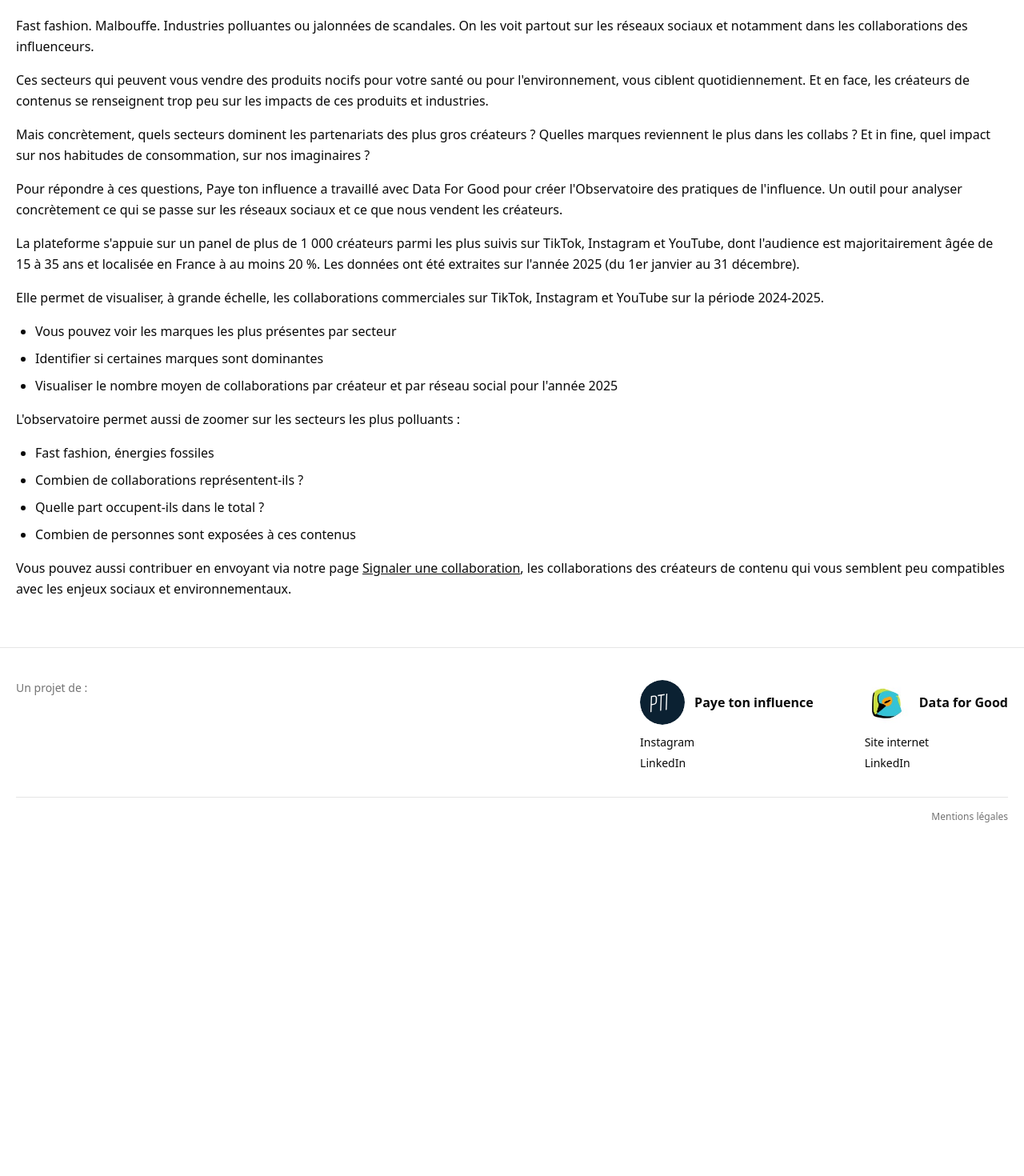
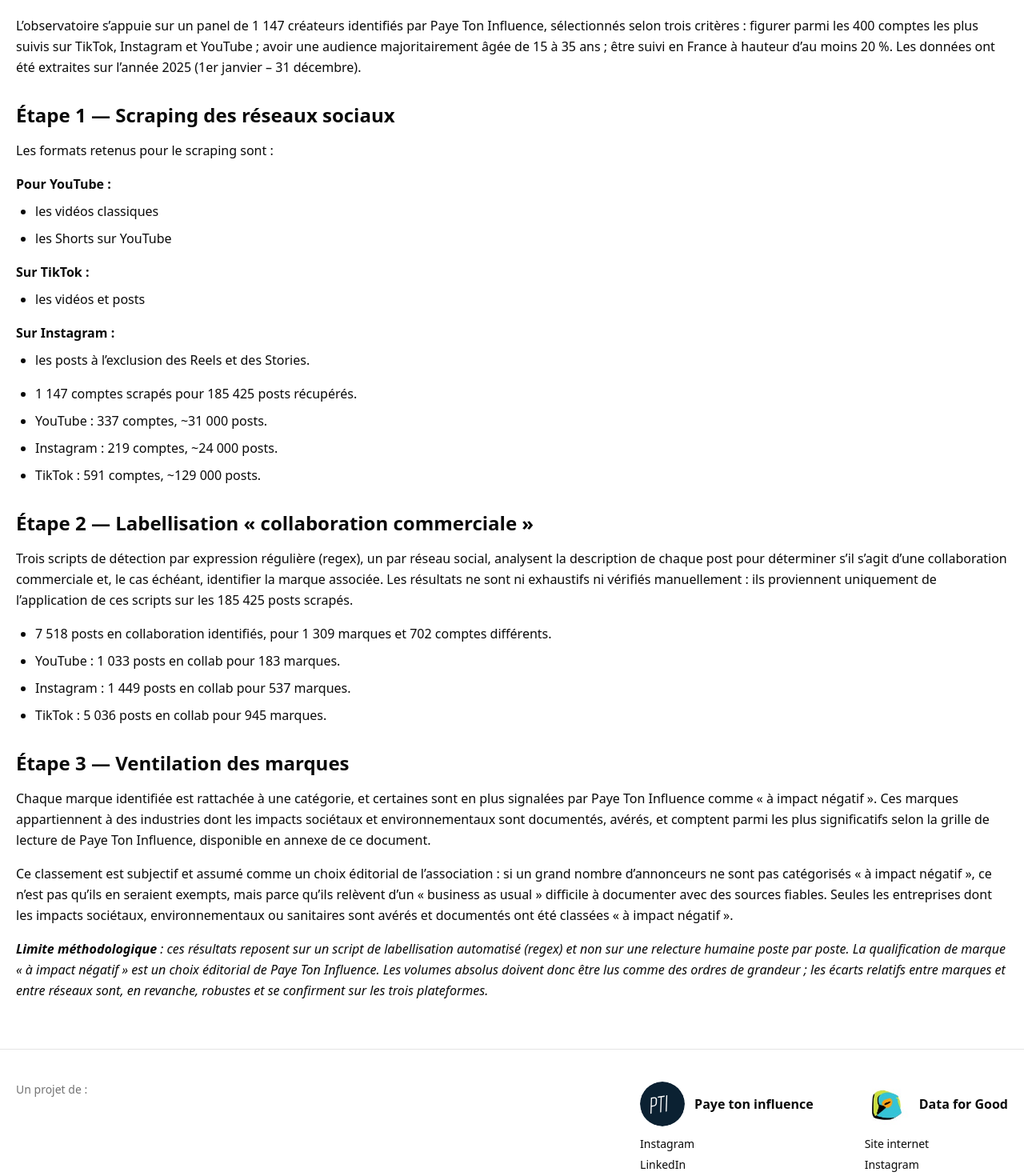
Before and after one commit to dataforgoodfr/14_ObservatoirePratiqueInfluence, a Next.js app in the folder frontend/: page /about-us in a window 1280 px wide. Shown: the part 1440-2910 px from the top of the page at 80% size. Before the commit the page ends 2509 px from the top, so only its background shows below. Built offline with nearby package versions, Linux system fonts and the light colour scheme.

Commit message:
feat: change about-us page content and add D4G - instagram link on footer

```diff
--- a/frontend/app/about-us/page.tsx
+++ b/frontend/app/about-us/page.tsx
@@ -113,71 +113,98 @@
         <Container>
           <div className="flex flex-col gap-6 w-full">
             <h2 className="text-center text-foreground font-bold leading-tight text-3xl md:text-4xl">
-              {"À propos de l’observatoire de l’influence responsable"}
+              {"À propos de la méthodologie de l’Observatoire"}
             </h2>
             <div className="flex flex-col gap-4 text-foreground text-base leading-relaxed">
               <p>
                 {
-                  "Fast fashion. Malbouffe. Industries polluantes ou jalonnées de scandales. On les voit partout sur les réseaux sociaux et notamment dans les collaborations des influenceurs."
+                  "L’observatoire s’appuie sur un panel de 1 147 créateurs identifiés par Paye Ton Influence, sélectionnés selon trois critères : figurer parmi les 400 comptes les plus suivis sur TikTok, Instagram et YouTube ; avoir une audience majoritairement âgée de 15 à 35 ans ; être suivi en France à hauteur d’au moins 20 %. Les données ont été extraites sur l’année 2025 (1er janvier – 31 décembre)."
                 }
               </p>
+
+              <h3 className="mt-4 text-foreground font-bold leading-tight text-xl md:text-2xl">
+                {"Étape 1 — Scraping des réseaux sociaux"}
+              </h3>
+              <p>{"Les formats retenus pour le scraping sont :"}</p>
+              <div className="flex flex-col gap-2">
+                <p>
+                  <strong>{"Pour YouTube :"}</strong>
+                </p>
+                <ul className="list-disc pl-6 flex flex-col gap-2">
+                  <li>{"les vidéos classiques"}</li>
+                  <li>{"les Shorts sur YouTube"}</li>
+                </ul>
+              </div>
+              <div className="flex flex-col gap-2">
+                <p>
+                  <strong>{"Sur TikTok :"}</strong>
+                </p>
+                <ul className="list-disc pl-6 flex flex-col gap-2">
+                  <li>{"les vidéos et posts"}</li>
+                </ul>
+              </div>
+              <div className="flex flex-col gap-2">
+                <p>
+                  <strong>{"Sur Instagram :"}</strong>
+                </p>
+                <ul className="list-disc pl-6 flex flex-col gap-2">
+                  <li>
+                    {"les posts à l’exclusion des Reels et des Stories."}
+                  </li>
+                </ul>
+              </div>
+              <ul className="list-disc pl-6 flex flex-col gap-2">
+                <li>
+                  {"1 147 comptes scrapés pour 185 425 posts récupérés."}
+                </li>
+                <li>{"YouTube : 337 comptes, ~31 000 posts."}</li>
+                <li>{"Instagram : 219 comptes, ~24 000 posts."}</li>
+                <li>{"TikTok : 591 comptes, ~129 000 posts."}</li>
+              </ul>
+
+              <h3 className="mt-4 text-foreground font-bold leading-tight text-xl md:text-2xl">
+                {"Étape 2 — Labellisation « collaboration commerciale »"}
+              </h3>
               <p>
                 {
-                  "Ces secteurs qui peuvent vous vendre des produits nocifs pour votre santé ou pour l'environnement, vous ciblent quotidiennement. Et en face, les créateurs de contenus se renseignent trop peu sur les impacts de ces produits et industries."
-                }
-              </p>
-              <p>
-                {
-                  "Mais concrètement, quels secteurs dominent les partenariats des plus gros créateurs ? Quelles marques reviennent le plus dans les collabs ? Et in fine, quel impact sur nos habitudes de consommation, sur nos imaginaires ?"
-                }
-              </p>
-              <p>
-                {
-                  "Pour répondre à ces questions, Paye ton influence a travaillé avec Data For Good pour créer l'Observatoire des pratiques de l'influence. Un outil pour analyser concrètement ce qui se passe sur les réseaux sociaux et ce que nous vendent les créateurs."
-                }
-              </p>
-              <p>
-                {
-                  "La plateforme s'appuie sur un panel de plus de 1 000 créateurs parmi les plus suivis sur TikTok, Instagram et YouTube, dont l'audience est majoritairement âgée de 15 à 35 ans et localisée en France à au moins 20 %. Les données ont été extraites sur l'année 2025 (du 1er janvier au 31 décembre)."
-                }
-              </p>
-              <p>
-                {
-                  "Elle permet de visualiser, à grande échelle, les collaborations commerciales sur TikTok, Instagram et YouTube sur la période 2024-2025."
+                  "Trois scripts de détection par expression régulière (regex), un par réseau social, analysent la description de chaque post pour déterminer s’il s’agit d’une collaboration commerciale et, le cas échéant, identifier la marque associée. Les résultats ne sont ni exhaustifs ni vérifiés manuellement : ils proviennent uniquement de l’application de ces scripts sur les 185 425 posts scrapés."
                 }
               </p>
               <ul className="list-disc pl-6 flex flex-col gap-2">
                 <li>
                   {
-                    "Vous pouvez voir les marques les plus présentes par secteur"
+                    "7 518 posts en collaboration identifiés, pour 1 309 marques et 702 comptes différents."
                   }
                 </li>
-                <li>{"Identifier si certaines marques sont dominantes"}</li>
+                <li>{"YouTube : 1 033 posts en collab pour 183 marques."}</li>
                 <li>
-                  {
-                    "Visualiser le nombre moyen de collaborations par créateur et par réseau social pour l'année 2025"
-                  }
+                  {"Instagram : 1 449 posts en collab pour 537 marques."}
                 </li>
+                <li>{"TikTok : 5 036 posts en collab pour 945 marques."}</li>
               </ul>
+
+              <h3 className="mt-4 text-foreground font-bold leading-tight text-xl md:text-2xl">
+                {"Étape 3 — Ventilation des marques"}
+              </h3>
               <p>
                 {
-                  "L'observatoire permet aussi de zoomer sur les secteurs les plus polluants :"
+                  "Chaque marque identifiée est rattachée à une catégorie, et certaines sont en plus signalées par Paye Ton Influence comme « à impact négatif ». Ces marques appartiennent à des industries dont les impacts sociétaux et environnementaux sont documentés, avérés, et comptent parmi les plus significatifs selon la grille de lecture de Paye Ton Influence, disponible en annexe de ce document."
                 }
               </p>
-              <ul className="list-disc pl-6 flex flex-col gap-2">
-                <li>{"Fast fashion, énergies fossiles"}</li>
-                <li>{"Combien de collaborations représentent-ils ?"}</li>
-                <li>{"Quelle part occupent-ils dans le total ?"}</li>
-                <li>{"Combien de personnes sont exposées à ces contenus"}</li>
-              </ul>
               <p>
-                {"Vous pouvez aussi contribuer en envoyant via notre page "}
-                <Link href="/report-collaboration" className="underline">
-                  {"Signaler une collaboration"}
-                </Link>
                 {
-                  ", les collaborations des créateurs de contenu qui vous semblent peu compatibles avec les enjeux sociaux et environnementaux."
+                  "Ce classement est subjectif et assumé comme un choix éditorial de l’association : si un grand nombre d’annonceurs ne sont pas catégorisés « à impact négatif », ce n’est pas qu’ils en seraient exempts, mais parce qu’ils relèvent d’un « business as usual » difficile à documenter avec des sources fiables. Seules les entreprises dont les impacts sociétaux, environnementaux ou sanitaires sont avérés et documentés ont été classées « à impact négatif »."
                 }
+              </p>
+              <p>
+                <strong>
+                  <em>{"Limite méthodologique"}</em>
+                </strong>
+                <em>
+                  {
+                    " : ces résultats reposent sur un script de labellisation automatisé (regex) et non sur une relecture humaine poste par poste. La qualification de marque « à impact négatif » est un choix éditorial de Paye Ton Influence. Les volumes absolus doivent donc être lus comme des ordres de grandeur ; les écarts relatifs entre marques et entre réseaux sont, en revanche, robustes et se confirment sur les trois plateformes."
+                  }
+                </em>
               </p>
             </div>
           </div>
--- a/frontend/components/Footer.tsx
+++ b/frontend/components/Footer.tsx
@@ -67,6 +67,14 @@
                     Site internet
                   </Link>
                   <Link
+                    href="https://www.instagram.com/dataforgoodfr/"
+                    target="_blank"
+                    rel="noopener noreferrer"
+                    className="text-sm text-foreground transition-colors duration-300 hover:text-brand-accent"
+                  >
+                    Instagram
+                  </Link>
+                  <Link
                     href="https://www.linkedin.com/company/dataforgood/posts/?feedView=all"
                     target="_blank"
                     rel="noopener noreferrer"
```
